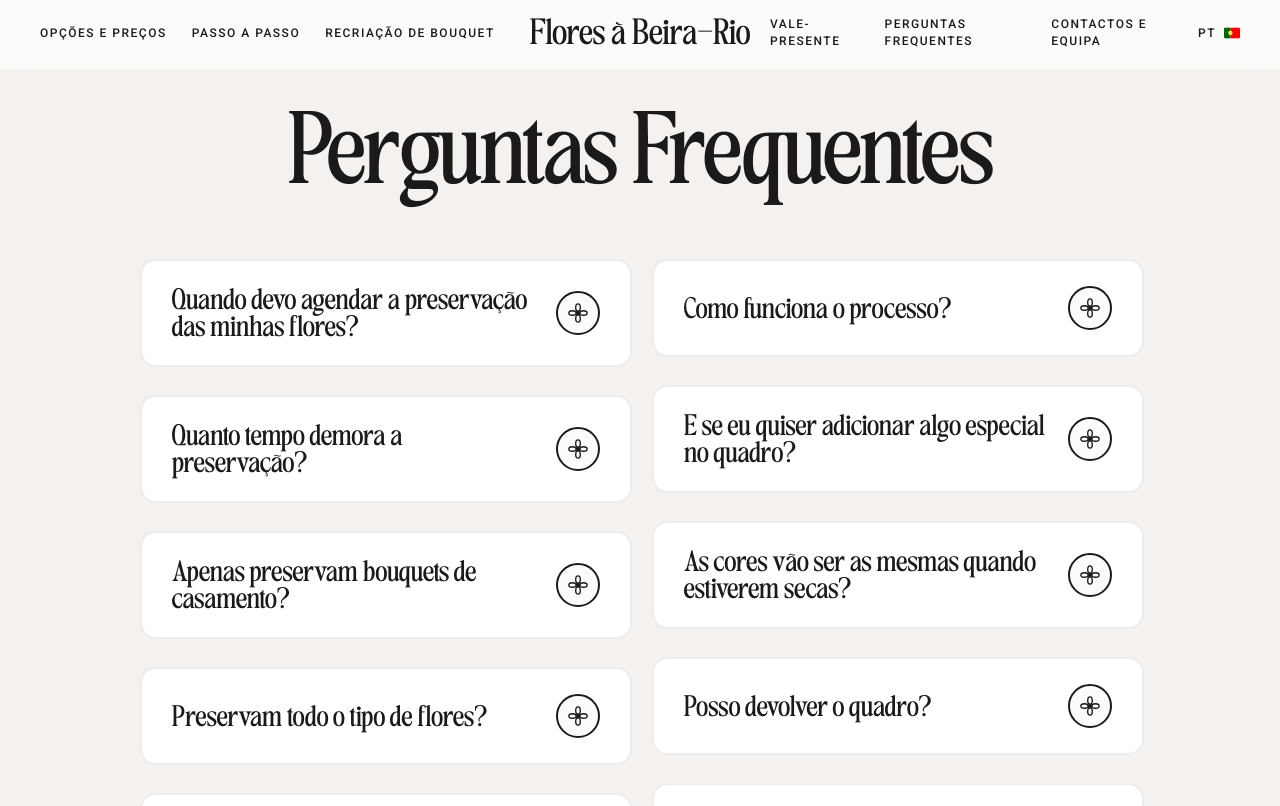
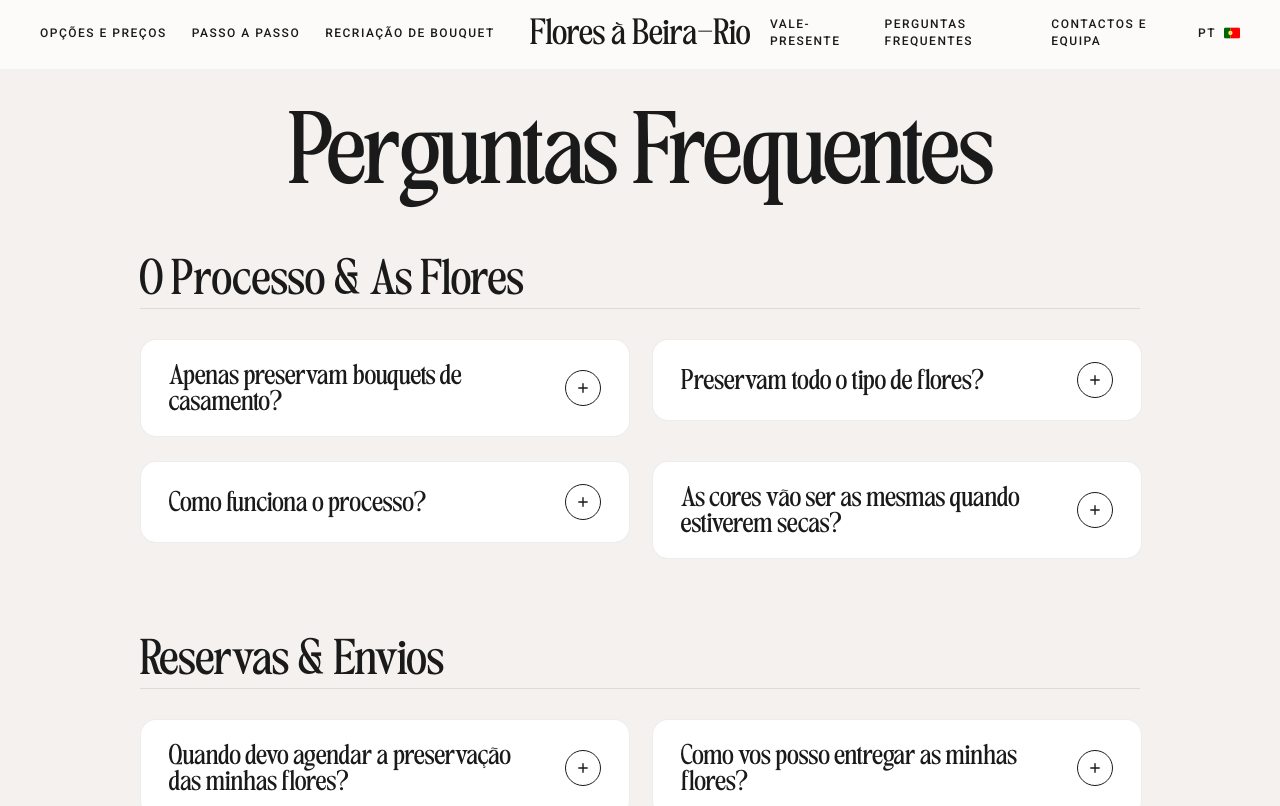
Before and after one commit to floresabeirario/fbr-website, a Next.js app: page /perguntas-frequentes in a window 1280 px wide. Shown: the top 806 px of the page. Built offline with nearby package versions, Linux system fonts and the light colour scheme.

Commit message:
Update page.js

```diff
--- a/app/perguntas-frequentes/page.js
+++ b/app/perguntas-frequentes/page.js
@@ -3,33 +3,27 @@
 import { useState } from "react";
 import { motion, AnimatePresence } from "framer-motion";
 
-// --- ÍCONE DE FLOR MINIMALISTA ---
-const FlowerIcon = ({ isOpen }) => (
+// --- ÍCONE SIMPLES E ELEGANTE (+) ---
+const PlusIcon = ({ isOpen }) => (
   <motion.div
     animate={{
-      backgroundColor: isOpen ? '#1a1a1a' : '#FCFBF9',
-      rotate: isOpen ? 90 : 0 // A flor roda 90 graus suavemente
+      backgroundColor: isOpen ? '#1a1a1a' : 'transparent',
+      rotate: isOpen ? 45 : 0
     }}
     transition={{ type: "spring", stiffness: 200, damping: 15 }}
-    className="flower-icon-wrapper"
+    className="plus-icon-wrapper"
     style={{
       borderRadius: '50%',
       display: 'flex', alignItems: 'center', justifyContent: 'center',
-      border: '2px solid #1a1a1a', flexShrink: 0
+      border: '1.5px solid #1a1a1a', flexShrink: 0
     }}
   >
-    <motion.svg
-      width="55%" height="55%" viewBox="0 0 24 24" fill="none"
-      animate={{ color: isOpen ? '#fff' : '#1a1a1a' }}
-      stroke="currentColor" strokeWidth="1.5" strokeLinecap="round" strokeLinejoin="round"
+    <svg
+      width="14" height="14" viewBox="0 0 20 20" fill="none"
+      stroke={isOpen ? '#fff' : '#1a1a1a'} strokeWidth="2" strokeLinecap="round"
     >
-      {/* Desenho geométrico e moderno de uma flor */}
-      <path d="M12 2c-1.5 0-2.5 2-2.5 4s1 4 2.5 4 2.5-2 2.5-4-1-4-2.5-4z"/>
-      <path d="M12 22c-1.5 0-2.5-2-2.5-4s1-4 2.5-4 2.5 2 2.5 4-1 4-2.5 4z"/>
-      <path d="M2 12c0-1.5 2-2.5 4-2.5s4 1 4 2.5-2 2.5-4 2.5-4-1-4-2.5z"/>
-      <path d="M22 12c0-1.5-2-2.5-4-2.5s-4 1-4 2.5 2 2.5 4 2.5 4-1 4-2.5z"/>
-      <circle cx="12" cy="12" r="2.5" fill="currentColor" stroke="none"/>
-    </motion.svg>
+      <path d="M10 4V16M4 10H16"/>
+    </svg>
   </motion.div>
 );
 
@@ -48,12 +42,13 @@ const FAQItem = ({ q, a, index }) => {
       onMouseLeave={() => setIsHovered(false)}
       style={{
         backgroundColor: '#fff',
-        borderRadius: '16px', // Ligeiramente menos arredondado para encaixar melhor no mobile
-        border: isHovered || isOpen ? '2px solid #1a1a1a' : '2px solid rgba(26, 26, 26, 0.08)',
+        borderRadius: '16px',
+        border: isHovered || isOpen ? '1.5px solid #1a1a1a' : '1.5px solid rgba(26, 26, 26, 0.08)',
         boxShadow: isHovered ? '0 10px 30px rgba(0,0,0,0.05)' : 'none',
         overflow: 'hidden',
         transition: 'all 0.3s cubic-bezier(0.16, 1, 0.3, 1)',
-        cursor: 'pointer'
+        cursor: 'pointer',
+        width: '100%'
       }}
       onClick={() => setIsOpen(!isOpen)}
     >
@@ -72,7 +67,7 @@ const FAQItem = ({ q, a, index }) => {
         }}>
           {q}
         </h3>
-        <FlowerIcon isOpen={isOpen} />
+        <PlusIcon isOpen={isOpen} />
       </div>
 
       <AnimatePresence>
@@ -86,9 +81,9 @@ const FAQItem = ({ q, a, index }) => {
             <div className="faq-answer">
               <div style={{
                 color: '#444',
-                lineHeight: '1.7',
+                lineHeight: '1.6',
                 fontWeight: '400',
-                borderTop: '1px dashed rgba(26,26,26,0.15)', // Linha mais subtil no mobile
+                borderTop: '1px dashed rgba(26,26,26,0.15)',
                 paddingTop: '16px',
                 whiteSpace: 'pre-line'
               }}>
@@ -103,15 +98,11 @@ const FAQItem = ({ q, a, index }) => {
 };
 
 export default function PerguntasFrequentes() {
-  const faqs = [
+  // Dados divididos por categorias para facilitar a leitura
+  const faqCategories = [
     {
-      q: "Quando devo agendar a preservação das minhas flores?",
-      a: "O ideal é agendar a preservação com antecedência, assim que souber a data do seu evento. As vagas são limitadas e, em épocas de maior procura, algumas datas esgotam rapidamente. \n\nSe o evento já tiver ocorrido e as flores não estiverem em bom estado, é possível fazermos uma recriação do bouquet com flores semelhantes."
-    },
-    {
-      q: "Quanto tempo demora a preservação?",
-      a: "O nosso tempo médio de processamento desde o momento em que recebemos as suas flores é de aproximadamente até 6 meses. Faremos o possível para concluir o seu design o mais rapidamente possível, no entanto, o processo é delicado, pelo que nunca iremos sacrificar a qualidade do design final em favor da rapidez."
-    },
+      title: "O Processo & As Flores",
+      items: [
         {
           q: "Apenas preservam bouquets de casamento?",
           a: "Não, preservamos e emolduramos todos os tipos de flores de ocasiões especiais, incluindo: cerimónias de batizado, aniversários, comemorações de bodas, homenagens e cerimónias fúnebres, ramos oferecidos em datas marcantes ou flores espontâneas com valor sentimental."
@@ -121,28 +112,48 @@ export default function PerguntasFrequentes() {
           a: "A grande maioria das flores reage muito bem à prensagem e secagem. No entanto, algumas flores com elevado teor de água (como suculentas ou antúrios) ou formatos muito espessos podem ser mais desafiantes ou não manter a sua forma original. Caso tenha dúvidas sobre flores específicas, não hesite em contactar-nos."
         },
         {
+          q: "Como funciona o processo?",
+          a: "Tudo começa com a reserva da sua vaga. Depois, deve enviar ou entregar as flores até 2 a 3 dias após o evento. As flores são cuidadosamente prensadas e secas. Criamos uma composição e enviamos uma fotografia para aprovação antes de selarmos a moldura."
+        },
+        {
+          q: "As cores vão ser as mesmas quando estiverem secas?",
+          a: "Inevitavelmente, haverá alguma mudança de cor assim que toda a humidade for removida da flor. Algumas mantêm as cores vibrantes, outras desbotam (as rosas vermelhas tornam-se bordô, por exemplo). Esta é a beleza do processo: a essência natural para guardar para sempre."
+        }
+      ]
+    },
+    {
+      title: "Reservas & Envios",
+      items: [
+        {
+          q: "Quando devo agendar a preservação das minhas flores?",
+          a: "O ideal é agendar a preservação com antecedência, assim que souber a data do seu evento. As vagas são limitadas e, em épocas de maior procura, algumas datas esgotam rapidamente. \n\nSe o evento já tiver ocorrido e as flores não estiverem em bom estado, é possível fazermos uma recriação do bouquet com flores semelhantes."
+        },
+        {
           q: "Como vos posso entregar as minhas flores?",
           a: "Recomendamos que nos faça chegar as flores assim que possível, preferencialmente dentro de 2-3 dias e, no máximo, 5 dias após o evento. \n\n• Entrega em mãos em estúdio (Coimbra).\n• Envio por CTT/transportadora.\n• Recolha no evento (mediante custo adicional)."
         },
         {
-      q: "Como funciona o processo?",
-      a: "Tudo começa com a reserva da sua vaga. Depois, deve enviar ou entregar as flores até 2 a 3 dias após o evento. As flores são cuidadosamente prensadas e secas. Criamos uma composição e enviamos uma fotografia para aprovação antes de selarmos a moldura."
+          q: "Quanto tempo demora a preservação?",
+          a: "O nosso tempo médio de processamento desde o momento em que recebemos as suas flores é de aproximadamente até 6 meses. Faremos o possível para concluir o seu design o mais rapidamente possível, no entanto, o processo é delicado, pelo que nunca iremos sacrificar a qualidade do design final em favor da rapidez."
+        }
+      ]
     },
+    {
+      title: "Detalhes & Valores",
+      items: [
         {
           q: "E se eu quiser adicionar algo especial no quadro?",
           a: "Pode personalizar o seu quadro com elementos que tenham significado especial como fitas do bouquet, um pedaço de tecido do vestido, uma coleira, convites, cartas, ou até fotos impressas. Mencione este detalhe no formulário de reserva."
         },
         {
-      q: "As cores vão ser as mesmas quando estiverem secas?",
-      a: "Inevitavelmente, haverá alguma mudança de cor assim que toda a humidade for removida da flor. Algumas mantêm as cores vibrantes, outras desbotam (as rosas vermelhas tornam-se bordô, por exemplo). Esta é a beleza do processo: a essência natural para guardar para sempre."
+          q: "Quanto é que um quadro custa?",
+          a: "O valor depende do tamanho e tipo de moldura. Os preços da preservação começam nos 300€, com emolduramento incluído. É necessário o pagamento de um sinal de 30% para garantir a vaga, que será deduzido no pagamento final."
         },
         {
           q: "Posso devolver o quadro?",
           a: "Infelizmente, não aceitamos devoluções em nenhum dos nossos pedidos personalizados. Cada peça exige muito tempo, cuidado e atenção para ser criada."
-    },
-    {
-      q: "Quanto é que um quadro custa?",
-      a: "O valor depende do tamanho e tipo de moldura. Os preços da preservação começam nos 300€, com emolduramento incluído. É necessário o pagamento de um sinal de 30% para garantir a vaga, que será deduzido no pagamento final."
+        }
+      ]
     }
   ];
 
@@ -152,29 +163,41 @@ export default function PerguntasFrequentes() {
       {/* LÓGICA RESPONSIVA (MOBILE-FIRST) */}
       <style dangerouslySetInnerHTML={{ __html: `
         /* BASE (TELEMOVEL): Muito compacto, limpo, fonte menor */
-        .faq-masonry { column-count: 1; column-gap: 16px; }
-        .faq-item-wrapper { break-inside: avoid; margin-bottom: 12px; display: inline-block; width: 100%; }
+        .faq-grid {
+          display: grid;
+          grid-template-columns: 1fr;
+          gap: 16px;
+          align-items: start; /* Impede que um lado estique o outro */
+        }
 
         .faq-btn { padding: 16px; }
         .faq-title { font-size: 1.1rem; }
-        .flower-icon-wrapper { width: 32px; height: 32px; margin-left: 12px; }
+        .plus-icon-wrapper { width: 30px; height: 30px; margin-left: 12px; }
         .faq-answer { padding: 0 16px 16px 16px; font-size: 0.95rem; }
 
-        .faq-header-title { font-size: 2.2rem; }
+        .faq-header-title { font-size: 2.5rem; }
         .faq-header-container { margin-bottom: 40px; }
 
-        /* DESKTOP: Volta a ganhar espaço, margens e fontes maiores */
+        .category-title { font-size: 1.8rem; margin-bottom: 20px; color: #1a1a1a; font-family: 'TAN-MEMORIES', serif; border-bottom: 1px solid rgba(26,26,26,0.1); padding-bottom: 10px; }
+        .category-section { margin-bottom: 60px; }
+
+        /* DESKTOP: Volta a ganhar espaço e as 2 colunas ativam-se */
         @media (min-width: 768px) {
-          .faq-masonry { column-count: 2; column-gap: 24px; }
-          .faq-item-wrapper { margin-bottom: 24px; }
+          .faq-grid {
+            grid-template-columns: repeat(2, 1fr);
+            gap: 24px;
+          }
 
-          .faq-btn { padding: 25px 30px; }
-          .faq-title { font-size: 1.3rem; }
-          .flower-icon-wrapper { width: 40px; height: 40px; margin-left: 20px; }
-          .faq-answer { padding: 0 30px 30px 30px; font-size: 1.05rem; }
+          .faq-btn { padding: 22px 28px; }
+          .faq-title { font-size: 1.25rem; }
+          .plus-icon-wrapper { width: 34px; height: 34px; margin-left: 20px; }
+          .faq-answer { padding: 0 28px 28px 28px; font-size: 1.05rem; }
 
           .faq-header-title { font-size: clamp(3rem, 6vw, 4.5rem); }
           .faq-header-container { margin-bottom: 70px; }
+
+          .category-title { font-size: 2.2rem; margin-bottom: 30px; }
+          .category-section { margin-bottom: 80px; }
         }
       `}} />
 
@@ -185,16 +208,29 @@ export default function PerguntasFrequentes() {
           animate={{ opacity: 1, y: 0 }}
           style={{ textAlign: 'center' }}
         >
-          <h1 className="faq-header-title" style={{ margin: 0, letterSpacing: '-1px' }}>
+          <h1 className="faq-header-title" style={{ margin: 0, letterSpacing: '-1px', fontFamily: "'TAN-MEMORIES', serif" }}>
             Perguntas Frequentes
           </h1>
         </motion.div>
 
-        <div className="faq-masonry">
-          {faqs.map((item, index) => (
+        {/* Renderiza cada categoria com as suas respetivas perguntas */}
+        {faqCategories.map((category, catIndex) => (
+          <motion.div
+            key={catIndex}
+            className="category-section"
+            initial={{ opacity: 0, y: 20 }}
+            whileInView={{ opacity: 1, y: 0 }}
+            viewport={{ once: true, margin: "-50px" }}
+            transition={{ duration: 0.5 }}
+          >
+            <h2 className="category-title">{category.title}</h2>
+            <div className="faq-grid">
+              {category.items.map((item, index) => (
                 <FAQItem key={index} q={item.q} a={item.a} index={index} />
               ))}
             </div>
+          </motion.div>
+        ))}
       </div>
     </main>
   );
```
Lines whose indentation alone changed are shown as unchanged.
